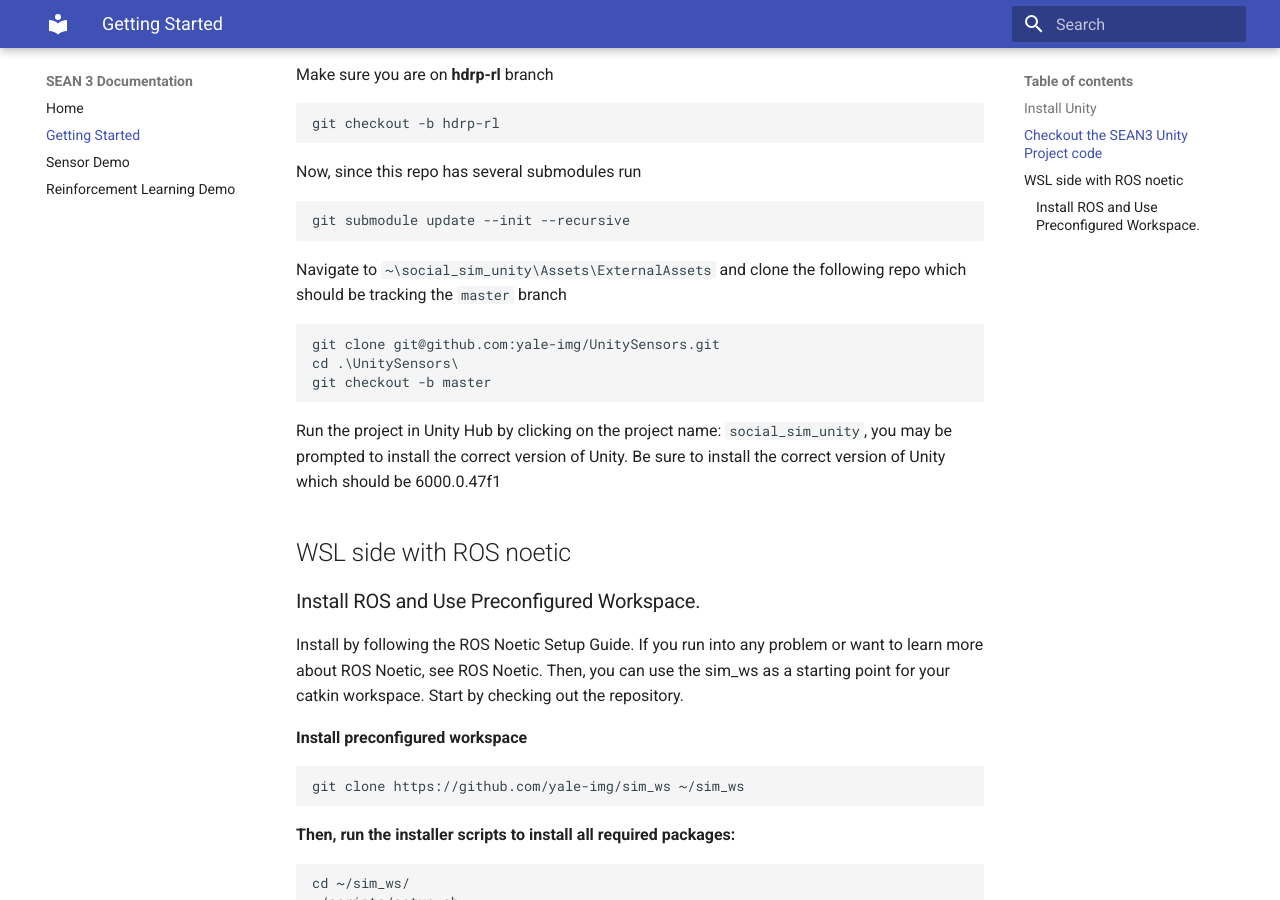
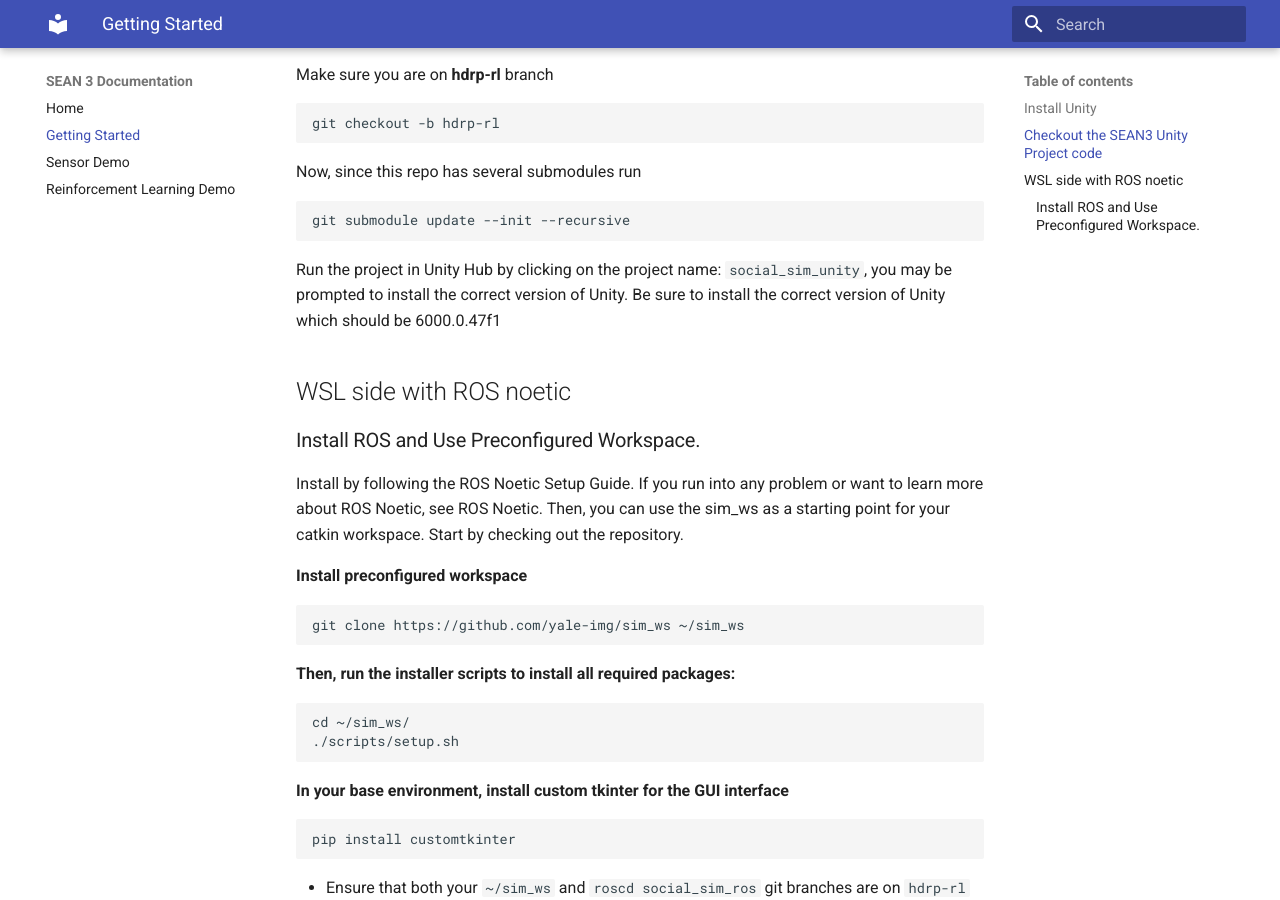
Before and after one commit to yale-sean/documentation, an MkDocs documentation site: the page built from docs/getting_started.md, in a window 1280 px wide and 900 px high, scrolled down 482 px. Built offline with MkDocs 1.6.1 and Material for MkDocs 9.7.7, drawn with Linux system fonts in a browser that asks for light colours.

Commit message:
unity sensors is public now, so it should get updated correctly with the submodules

````diff
--- a/docs/getting_started.md
+++ b/docs/getting_started.md
@@ -26,14 +26,6 @@ Now, since this repo has several submodules run
 
 ```
 git submodule update --init --recursive
-```
-
-Navigate to `~\social_sim_unity\Assets\ExternalAssets` and clone the following repo which should be tracking the  `master` branch
-
-```
-git clone git@github.com:yale-img/UnitySensors.git
-cd .\UnitySensors\
-git checkout -b master
 ```
 
 Run the project in Unity Hub by clicking on the project name: `social_sim_unity`, you may be prompted to install the correct version of Unity. Be sure to install the correct version of Unity which should be 6000.0.47f1
````
